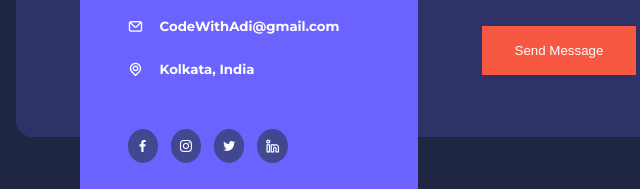
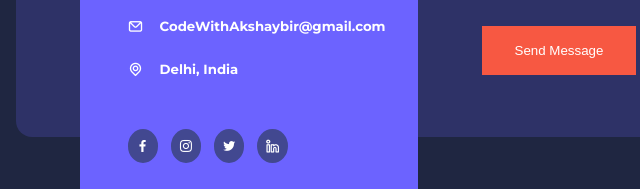
Before and after one commit to MONSIUERBIR/website_courses, a plain HTML site: page contact.html in a window 1280 px wide. Shown: the part 551-740 px from the top of the page, 138-778 px from the left. Drawn offline with nearby package versions, Linux system fonts and the light colour scheme.

Commit message:
Update contact.html

```diff
--- a/contact.html
+++ b/contact.html
@@ -62,11 +62,11 @@
             </li>
             <li>
               <i class="uil uil-envelope"></i>
-              <h5>CodeWithAdi@gmail.com</h5>
+              <h5>CodeWithAkshaybir@gmail.com</h5>
             </li>
             <li>
               <i class="uil uil-location-point"></i>
-              <h5>Kolkata, India</h5>
+              <h5>Delhi, India</h5>
             </li>
           </ul>
           <ul class="contact__socials">
```
